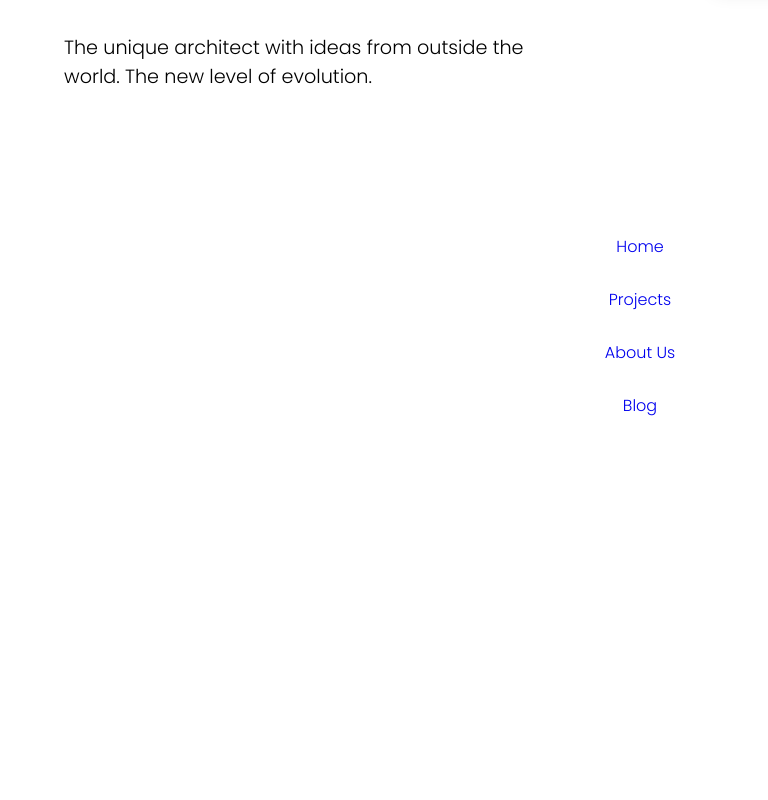
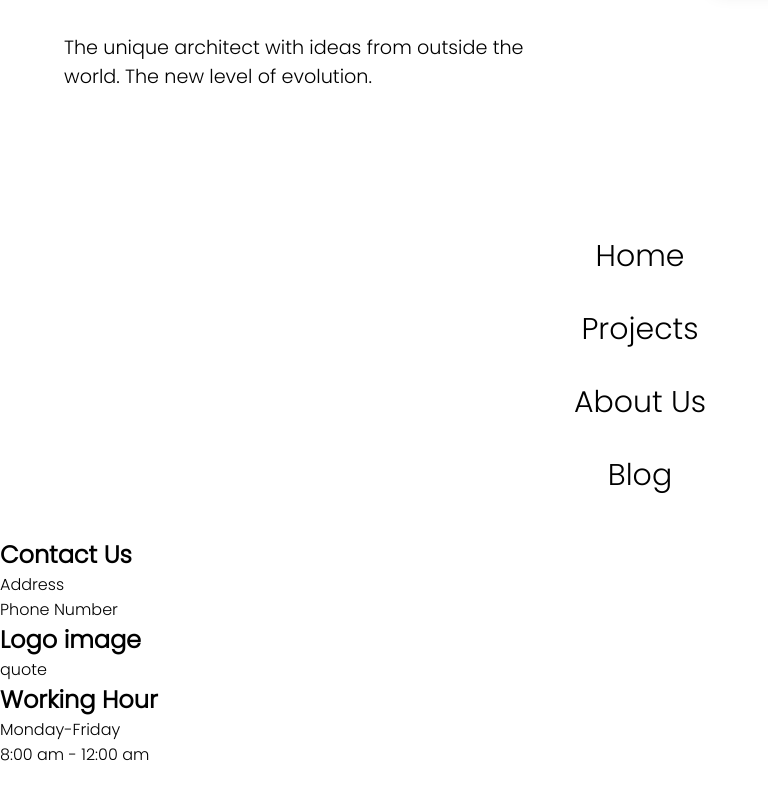
Before and after one commit to Suyog04/architect_101, a React (Create React App) app: page / in a window 1280 px wide. Shown: the part 2180-2980 px from the top of the page, without its empty margins (0-768 px from the left). Built offline with nearby package versions, Linux system fonts and the light colour scheme.

Commit message:
footer added

```diff
--- a/src/components/Pages/footer/Footer.css
+++ b/src/components/Pages/footer/Footer.css
@@ -15,6 +15,8 @@
 }
 .footer-navitem a
 {
+    color: black;
+    font-size: 30px;
     display: block;
     text-align: center;
     padding: 14px;
--- a/src/components/Pages/footer/Footer.jsx
+++ b/src/components/Pages/footer/Footer.jsx
@@ -21,6 +21,26 @@ const Footer = () => {
             </li>
           </ul>
         </div>
+        <br />
+        <div className = "social-media">
+          <div className = "contact">
+            <h2>Contact Us</h2>
+            <p>Address</p>
+            <p>Phone Number</p>
+          </div>
+
+          <div clasName = "logo-footer">
+            <h1>Logo image</h1>
+            <p>quote</p>
+          </div>
+
+          <div className='work-hour'>
+            <h1>Working Hour</h1>
+            <p>Monday-Friday</p>
+            <p>8:00 am - 12:00 am</p>
+          </div>
+
+        </div>
       </section>
     </>
   )
```
